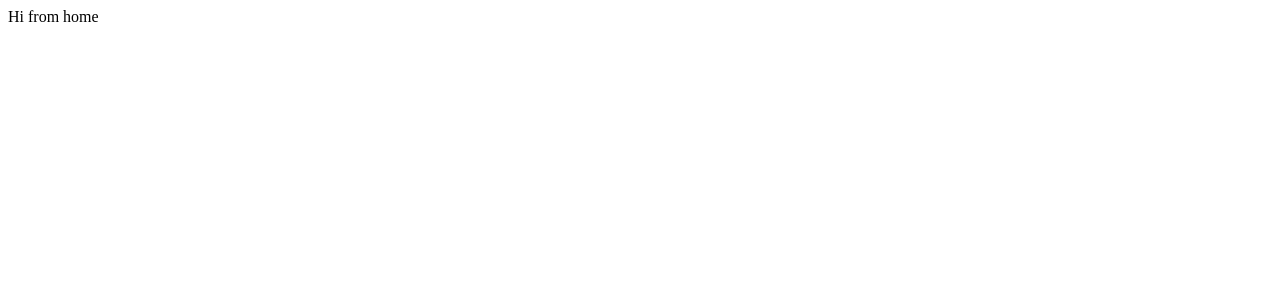
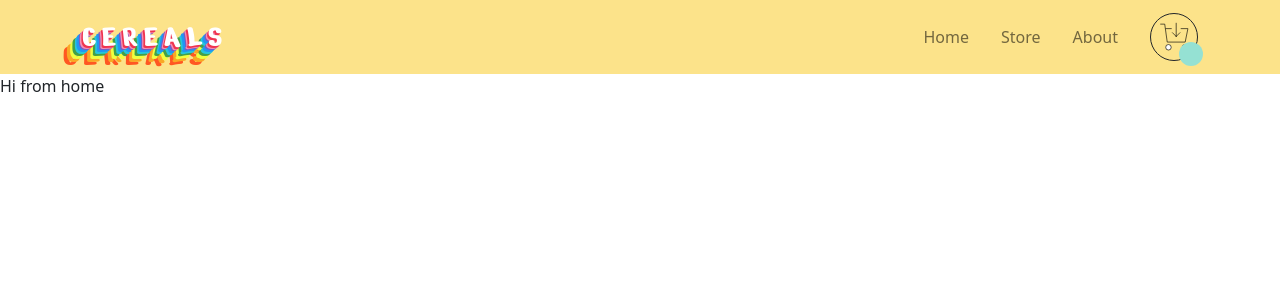
Before and after one commit to GeorgeDV123/CerealStore, a React (Vite) app: page / in a window 1280 px wide. Shown: the top 300 px of the page. Built offline with nearby package versions, Linux system fonts and the light colour scheme.

Commit message:
Navbar finished, SCSS started

```diff
--- a/package.json
+++ b/package.json
@@ -9,7 +9,9 @@
     "preview": "vite preview"
   },
   "dependencies": {
+    "bootstrap": "^5.2.3",
     "react": "^18.2.0",
+    "react-bootstrap": "^2.7.0",
     "react-dom": "^18.2.0",
     "react-router-dom": "^6.6.1"
   },
@@ -17,6 +19,7 @@
     "@types/react": "^18.0.24",
     "@types/react-dom": "^18.0.8",
     "@vitejs/plugin-react": "^2.2.0",
+    "sass": "^1.57.1",
     "typescript": "^4.6.4",
     "vite": "^3.2.3"
   }
--- a/src/App.tsx
+++ b/src/App.tsx
@@ -1,16 +1,22 @@
 import { Routes, Route } from 'react-router-dom'
+import { Navbar1 } from './componets/Navbar'
 import { About } from './Pages/About'
 import { Home } from './Pages/Home'
 import { Store } from './Pages/Store'
+import 'bootstrap/dist/css/bootstrap.min.css'
+import './SCSS/style.scss'
 
 function App() {
 
   return (
+    <>
+    <Navbar1 />
     <Routes>
       <Route path='/' element={<Home />} />
       <Route path='/store' element={<Store />} />
       <Route path='/about' element={<About />} />
     </Routes>
+    </>
   )
 }
 
--- /dev/null
+++ b/src/SCSS/style.scss
@@ -0,0 +1,88 @@
+@import url("https://fonts.googleapis.com/css2?family=Nerko+One&display=swap");
+
+// Variables + Mixins
+$color1: #fce38a;
+$color2: #95e1d3;
+
+@mixin center{
+  display: flex;
+  justify-content: center;
+  align-items: center;
+}
+
+// Navbar
+.navbar1 {
+  background: $color1;
+}
+
+.brand {
+  font-family: "Nerko One", cursive;
+  font-size: 2rem;
+  letter-spacing: 0.35rem;
+  animation-duration: 3s;
+  animation-delay: 1s;
+  animation-iteration-count: infinite;
+  color: #fff;
+  text-shadow: -0.1rem 0.1rem #ef3550, -0.18rem 0.18rem #f48fb1,
+    -0.25rem 0.25rem #7e57c2, -0.4rem 0.4rem#2196f3, -0.5rem 0.5rem #26c6da,
+    -0.65rem 0.65rem #43a047, -0.8rem 0.8rem #eeff41, -1rem 1rem #f9a825,
+    -1.2rem 1.2rem #ff5722;
+}
+
+.brand:hover {
+  color: white;
+}
+
+.bounce {
+  animation-name: bounce;
+  animation-timing-function: ease;
+}
+
+@keyframes bounce {
+  0% {
+    transform: translateY(0);
+  }
+  30% {
+    transform: translateY(-0.43rem);
+  }
+  50% {
+    transform: translateY(0);
+  }
+  80% {
+    transform: translateY(-0.43rem);
+  }
+  100% {
+    transform: translateY(0);
+  }
+}
+
+.cart-circle-big:hover {
+  background-color: white;
+}
+
+.cart-circle-big {
+  width: 3rem;
+  height: 3rem;
+  position: relative;
+  @include center;
+}
+
+.cart-img {
+  height: 2rem;
+  width: 2rem;
+}
+
+.cart-count {
+  background-color: $color2;
+}
+
+.cart-circle-small {
+  background-color: $color2;
+  color: black;
+  width: 1.5rem;
+  height: 1.5rem;
+  position: absolute;
+  bottom: 0;
+  right: 0;
+  transform: translate(25%, 25%);
+}
--- /dev/null
+++ b/src/componets/Navbar.tsx
@@ -0,0 +1,41 @@
+import Container from "react-bootstrap/Container";
+import Button from "react-bootstrap/esm/Button";
+import Nav from "react-bootstrap/Nav";
+import Navbar from "react-bootstrap/Navbar";
+
+export function Navbar1() {
+  return (
+    <Navbar sticky="top" variant="light" className="navbar1">
+      <Container>
+        <Nav>
+          <Navbar.Brand href="/" className="brand bounce">
+            CEREALS
+          </Navbar.Brand>
+        </Nav>
+        <Nav className="ms-auto p-2 align-items-baseline">
+          <Nav.Link className="me-3" href="/">
+            Home
+          </Nav.Link>
+          <Nav.Link href="/store">Store</Nav.Link>
+          <Nav.Link className="me-3 ms-3" href="/About">
+            About
+          </Nav.Link>
+        </Nav>
+
+        <Button
+          variant="outline-dark"
+          className="rounded-circle cart-circle-big"
+        >
+          <img
+            src="/imgs/cart-1.svg"
+            className="cart-img"
+          ></img>
+
+          <div
+            className="cart-circle-small rounded-circle d-flex justify-content-center align-items-center"
+          ></div>
+        </Button>
+      </Container>
+    </Navbar>
+  );
+}
```
Also changed, not shown: public/imgs/cart-1.svg (added), 1 other file (tests, documents, lock files or other folders).
